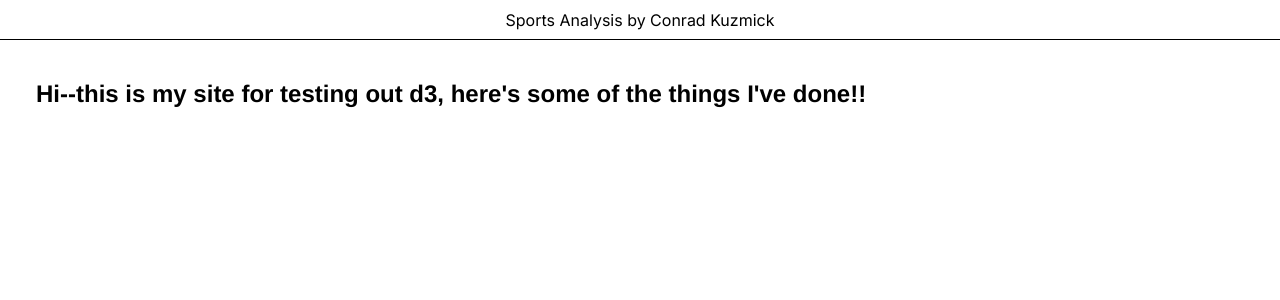
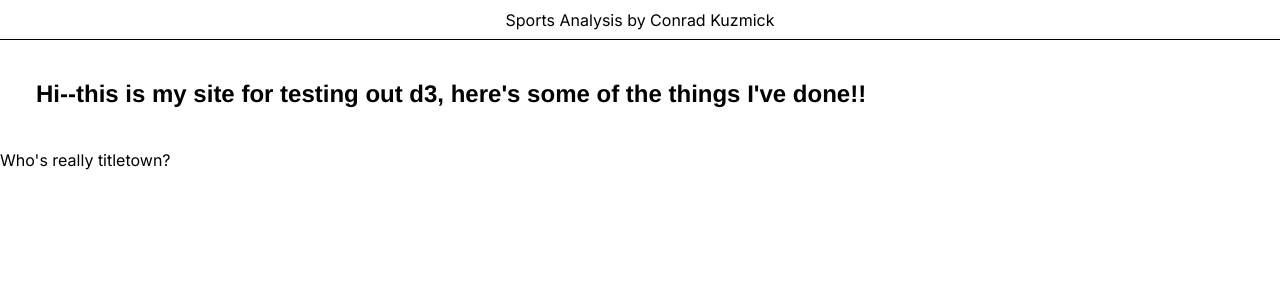
Before and after one commit to ckuzmick/sports-analysis, a Next.js app: page / in a window 1280 px wide. Shown: the top 300 px of the page. Built offline with nearby package versions, Linux system fonts and the light colour scheme.

Commit message:
page shift iwht links

```diff
--- a/src/app/page.js
+++ b/src/app/page.js
@@ -14,6 +14,9 @@ const homePage = () => (
     <div className='grid'>
       <NavBar/>
       <h1 className='top-header'>Hi--this is my site for testing out d3, here&apos;s some of the things I&apos;ve done!!</h1>
+      <ul>
+        <li><a href='/titletown'>Who's really titletown?</a></li>
+      </ul>
     </div>
   </main>
 );
```
